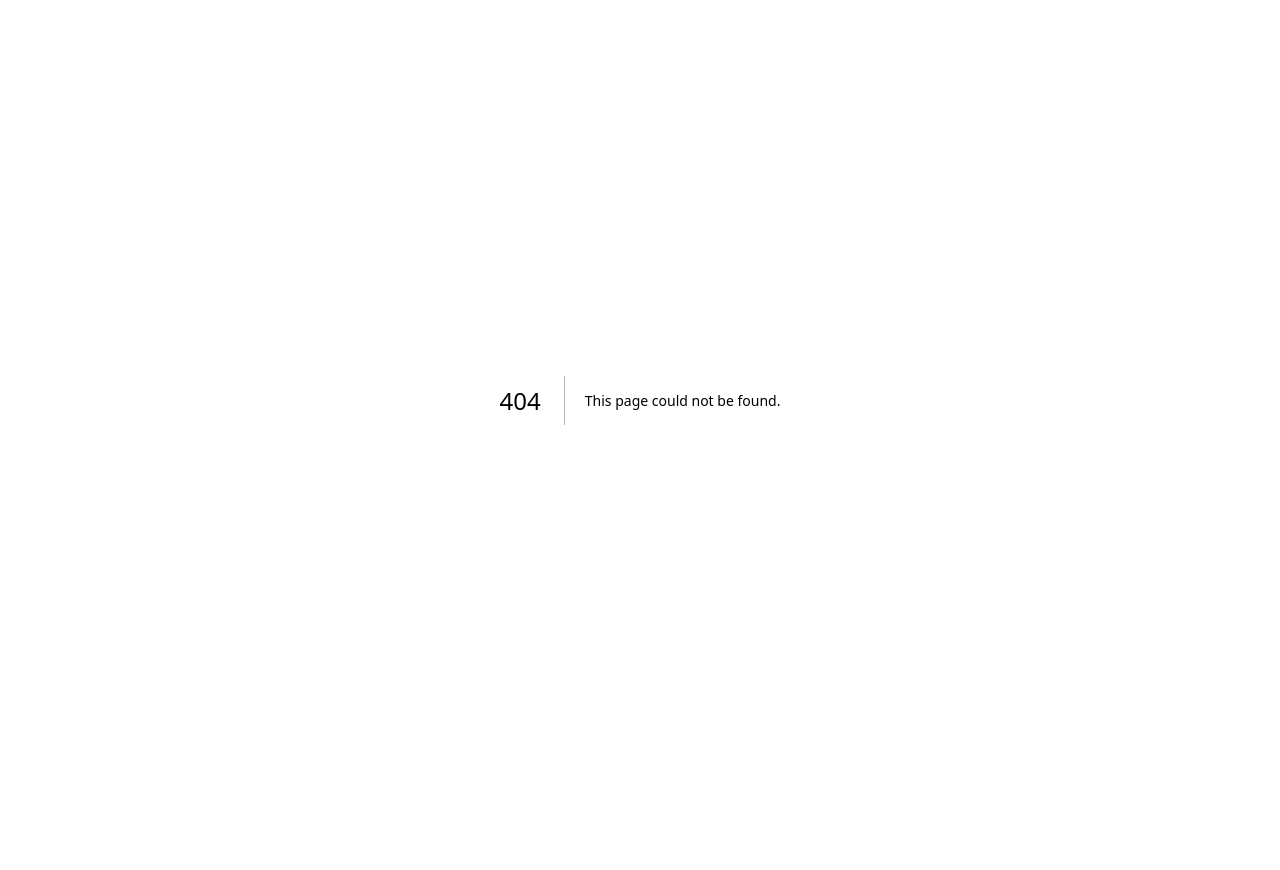
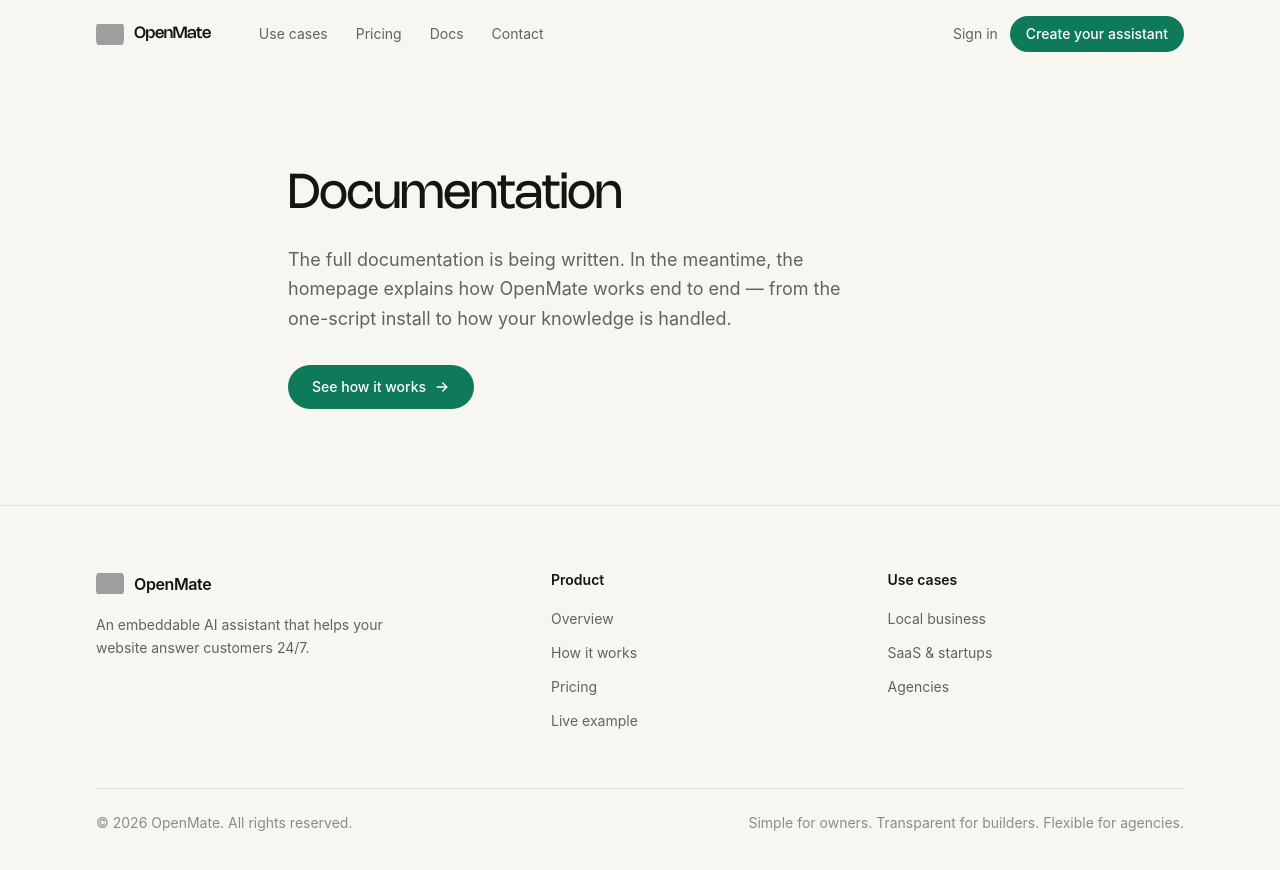
Before and after one commit to mahadanisubh/Openmate-dashboard, a Next.js app: page /docs in a window 1280 px wide. Before the commit this address had no page. Shown: the top 870 px of the page. Before the commit the page ends 800 px from the top, so only its background shows below. Built offline with nearby package versions, Linux system fonts and the light colour scheme; grey boxes are pictures that could not be loaded.

Commit message:
feat(dashboard): add contact, docs, and pricing pages

```diff
--- /dev/null
+++ b/app/contact/page.js
@@ -0,0 +1,46 @@
+import SiteHeader from '../../src/components/site-header.jsx';
+import SiteFooter from '../../src/components/site-footer.jsx';
+
+// TODO(human): set the real contact address. While this is null the page states that the channel is
+// being set up rather than printing a fabricated address.
+const CONTACT_EMAIL = null;
+
+export const metadata = {
+  title: 'Contact — OpenMate',
+  description: 'Get in touch with the OpenMate team.',
+};
+
+export default function ContactPage() {
+  return (
+    <div className="min-h-screen bg-paper text-ink">
+      <SiteHeader />
+      <main className="mx-auto max-w-3xl px-5 py-24 sm:px-8">
+        <h1 className="font-display text-4xl leading-tight tracking-tight sm:text-5xl">Contact</h1>
+        {CONTACT_EMAIL ? (
+          <p className="mt-5 max-w-xl text-lg leading-relaxed text-muted">
+            Reach us at{' '}
+            <a href={`mailto:${CONTACT_EMAIL}`} className="text-accent underline underline-offset-4">
+              {CONTACT_EMAIL}
+            </a>
+            .
+          </p>
+        ) : (
+          <p className="mt-5 max-w-xl text-lg leading-relaxed text-muted">
+            Our contact channel is being set up. Check back shortly, or start free and we will reach out
+            as your assistant goes live.
+          </p>
+        )}
+        <a
+          href="/#cta"
+          className="mt-8 inline-flex items-center justify-center gap-2 rounded-full bg-accent px-6 py-3 text-sm font-medium text-white transition-colors hover:bg-accent-hover"
+        >
+          Start free
+          <svg viewBox="0 0 20 20" className="h-4 w-4" fill="none" stroke="currentColor" strokeWidth="1.8">
+            <path d="M4 10h11M11 5l5 5-5 5" strokeLinecap="round" strokeLinejoin="round" />
+          </svg>
+        </a>
+      </main>
+      <SiteFooter />
+    </div>
+  );
+}
--- /dev/null
+++ b/app/docs/page.js
@@ -0,0 +1,32 @@
+import SiteHeader from '../../src/components/site-header.jsx';
+import SiteFooter from '../../src/components/site-footer.jsx';
+
+export const metadata = {
+  title: 'Docs — OpenMate',
+  description: 'Documentation for installing and running OpenMate on your website.',
+};
+
+export default function DocsPage() {
+  return (
+    <div className="min-h-screen bg-paper text-ink">
+      <SiteHeader />
+      <main className="mx-auto max-w-3xl px-5 py-24 sm:px-8">
+        <h1 className="font-display text-4xl leading-tight tracking-tight sm:text-5xl">Documentation</h1>
+        <p className="mt-5 max-w-xl text-lg leading-relaxed text-muted">
+          The full documentation is being written. In the meantime, the homepage explains how OpenMate
+          works end to end — from the one-script install to how your knowledge is handled.
+        </p>
+        <a
+          href="/#usecases"
+          className="mt-8 inline-flex items-center justify-center gap-2 rounded-full bg-accent px-6 py-3 text-sm font-medium text-white transition-colors hover:bg-accent-hover"
+        >
+          See how it works
+          <svg viewBox="0 0 20 20" className="h-4 w-4" fill="none" stroke="currentColor" strokeWidth="1.8">
+            <path d="M4 10h11M11 5l5 5-5 5" strokeLinecap="round" strokeLinejoin="round" />
+          </svg>
+        </a>
+      </main>
+      <SiteFooter />
+    </div>
+  );
+}
--- /dev/null
+++ b/app/pricing/page.js
@@ -0,0 +1,21 @@
+import SiteHeader from '../../src/components/site-header.jsx';
+import SiteFooter from '../../src/components/site-footer.jsx';
+import Pricing from '../../src/components/pricing.jsx';
+
+export const metadata = {
+  title: 'Pricing — OpenMate',
+  description:
+    'Start free with an assistant on your website, then move up when you want it to be yours alone. Simple tiers, no urgency games.',
+};
+
+export default function PricingPage() {
+  return (
+    <div className="min-h-screen bg-paper text-ink">
+      <SiteHeader />
+      <main>
+        <Pricing />
+      </main>
+      <SiteFooter />
+    </div>
+  );
+}
```
